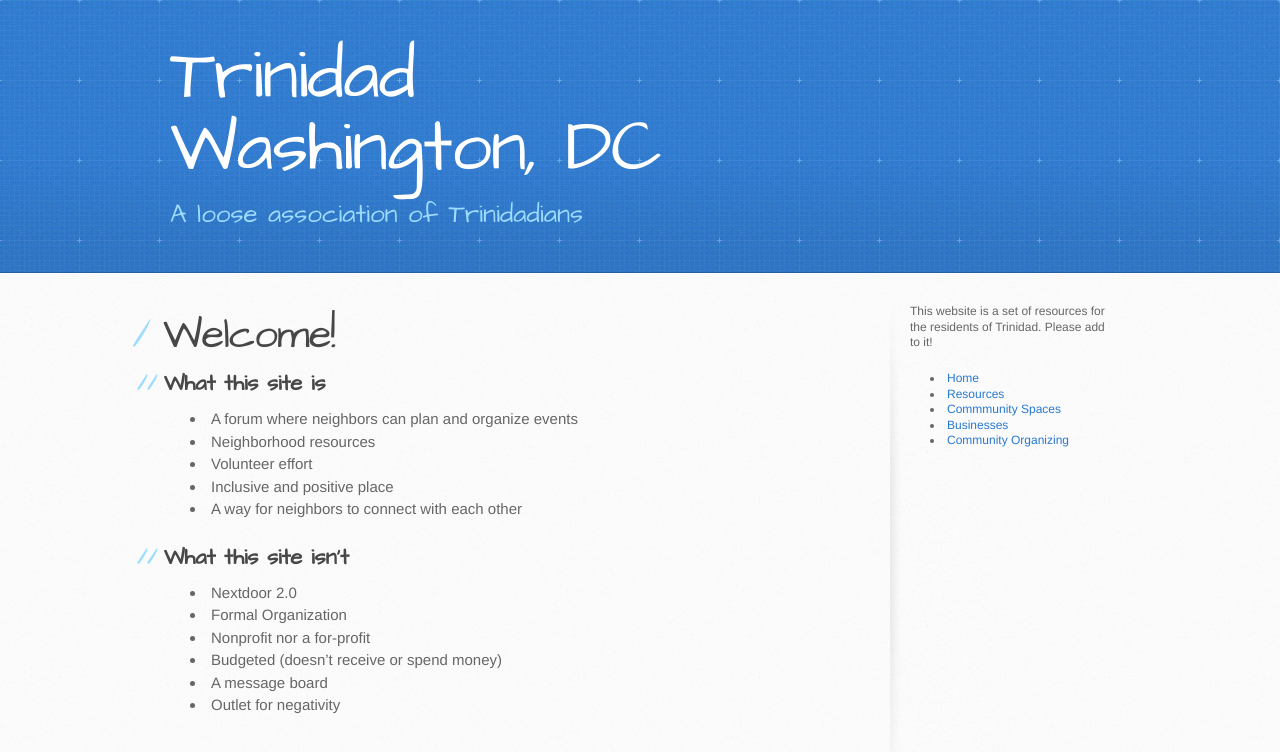
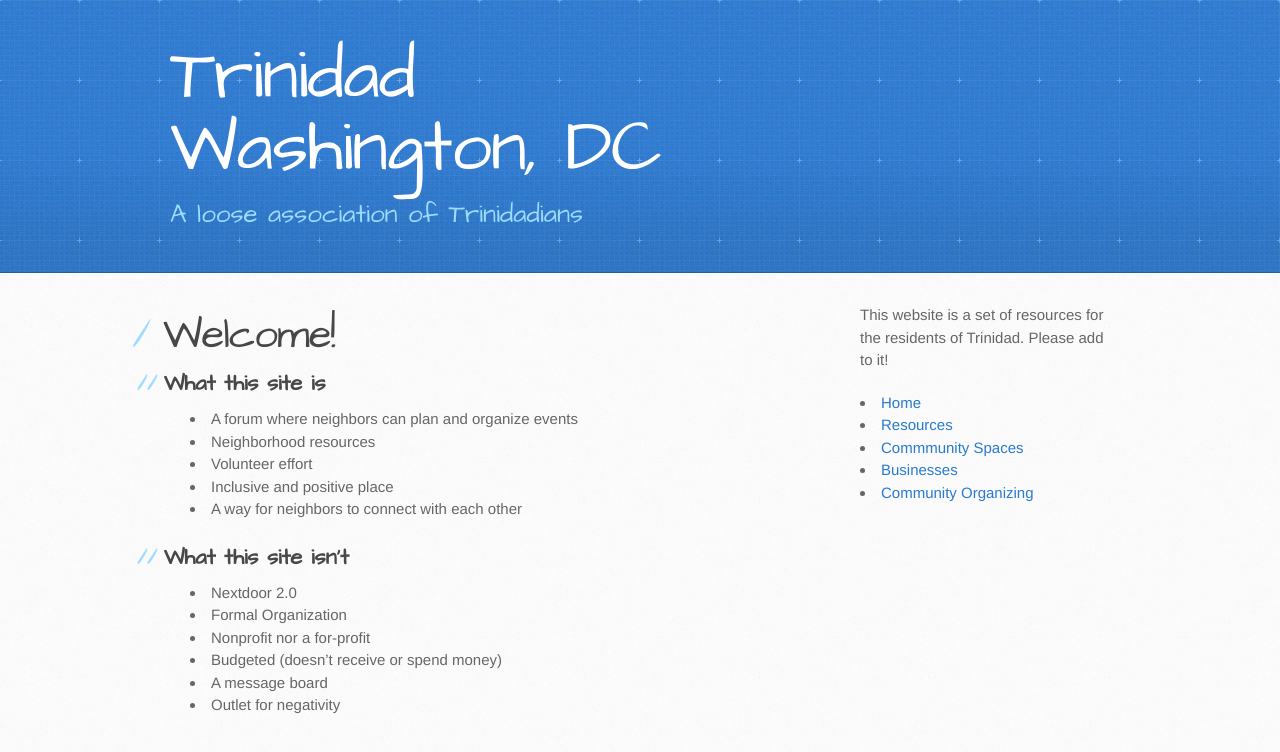
Before and after one commit to gbinal/tobago, a Jekyll site: the page built from index.md, in a window 1280 px wide. Shown: the top 752 px of the page. Built offline with Jekyll 4.4.1, drawn with Linux system fonts in a browser that asks for light colours.

Commit message:
working on sidebar

```diff
--- a/_includes/footer.html
+++ b/_includes/footer.html
@@ -1,6 +1,6 @@
         </section>
 
-        <aside id="sidebar">
+        <aside>
 
               <p>This website is a set of resources for the residents of Trinidad. Please add to it!</p>
 
```
